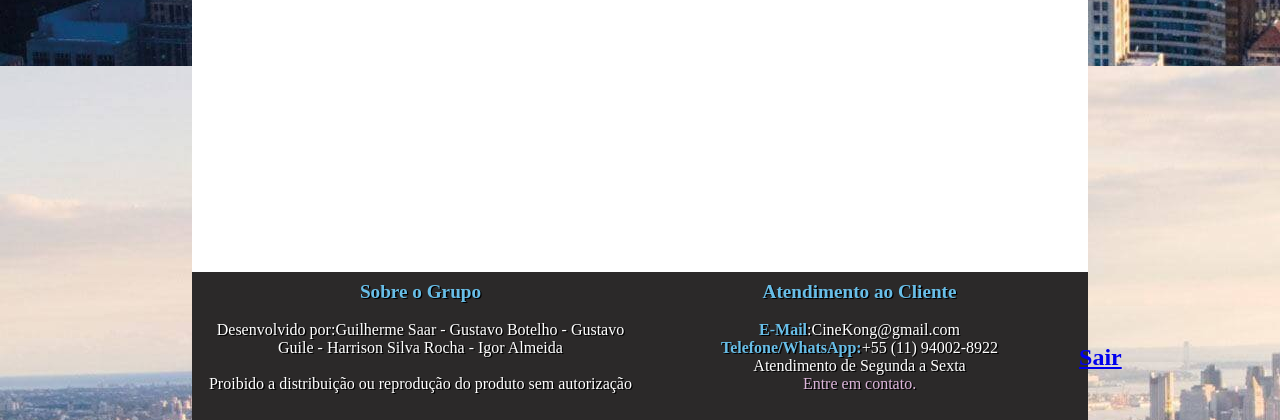
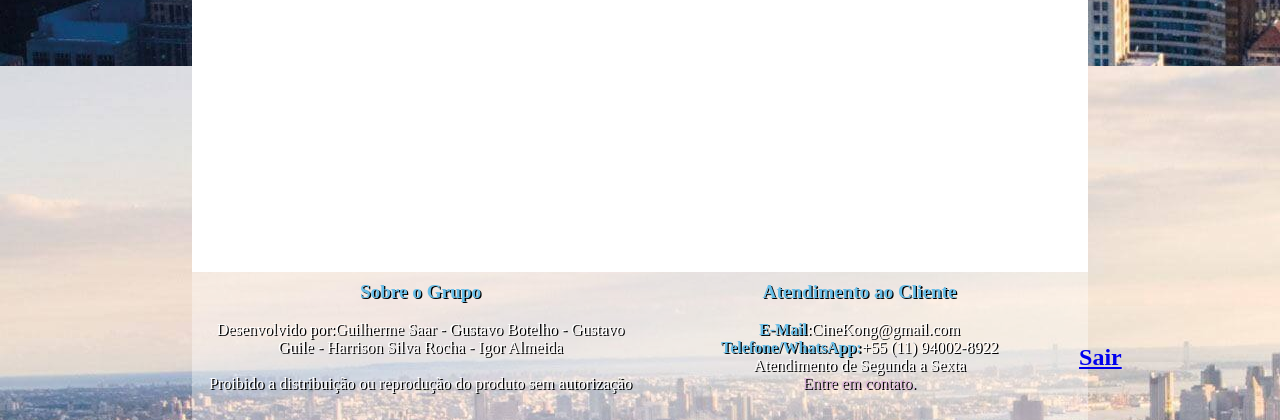
Before and after one commit to guisaar/cinekong, a PHP site: page /painel.php in a window 1280 px wide. Shown: the part 4734-5154 px from the top of the page. Run offline with PHP 8.4, Linux system fonts and the light colour scheme; the visitor is signed in with stand-in values (Sample User, id 1).

Commit message:
Update formatacaoHome.css

```diff
--- a/formatacaoHome.css
+++ b/formatacaoHome.css
@@ -249,12 +249,12 @@ text-align:Justify
 
 
 
-            #rodape{
+             #rodape{
 
 				clear: both; /*não permite elementos flutuantes ao lado*/
                 text-align: center; /*alinhamento do texto*/
                 padding: 1%; /*espaço entre a borda e o conteúdo do elemento*/
-                background-color: #2b2929; /*cor de fundo*/
+                background-color: #ffffff5c; /*cor de fundo*/
 						color:white;
 							margin: 0%;
 							height:130;
```
